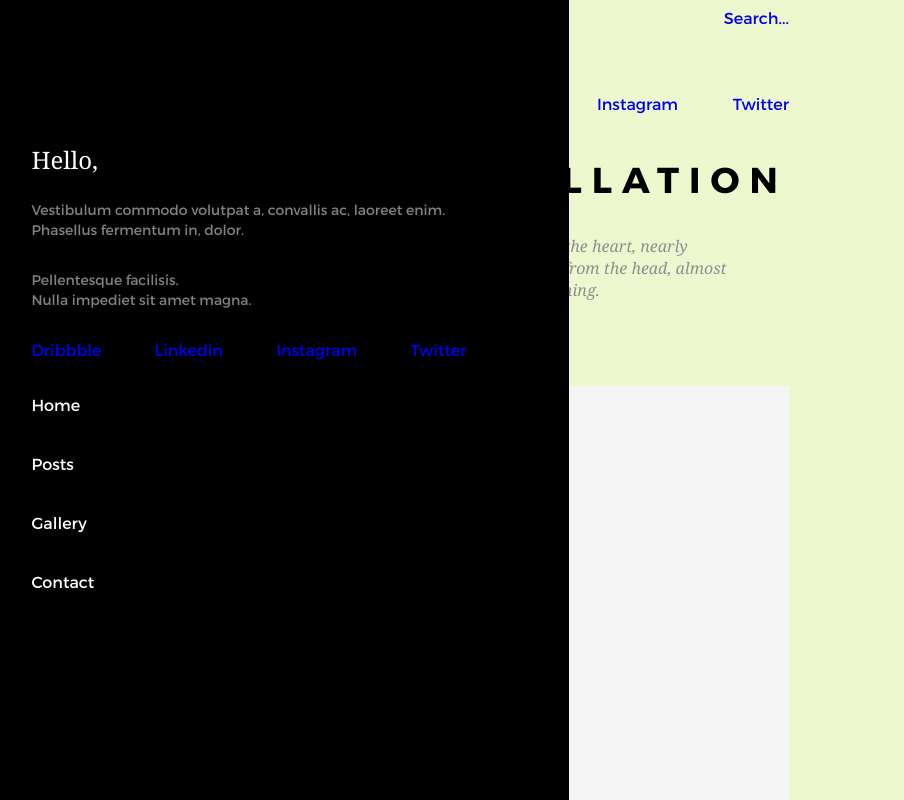
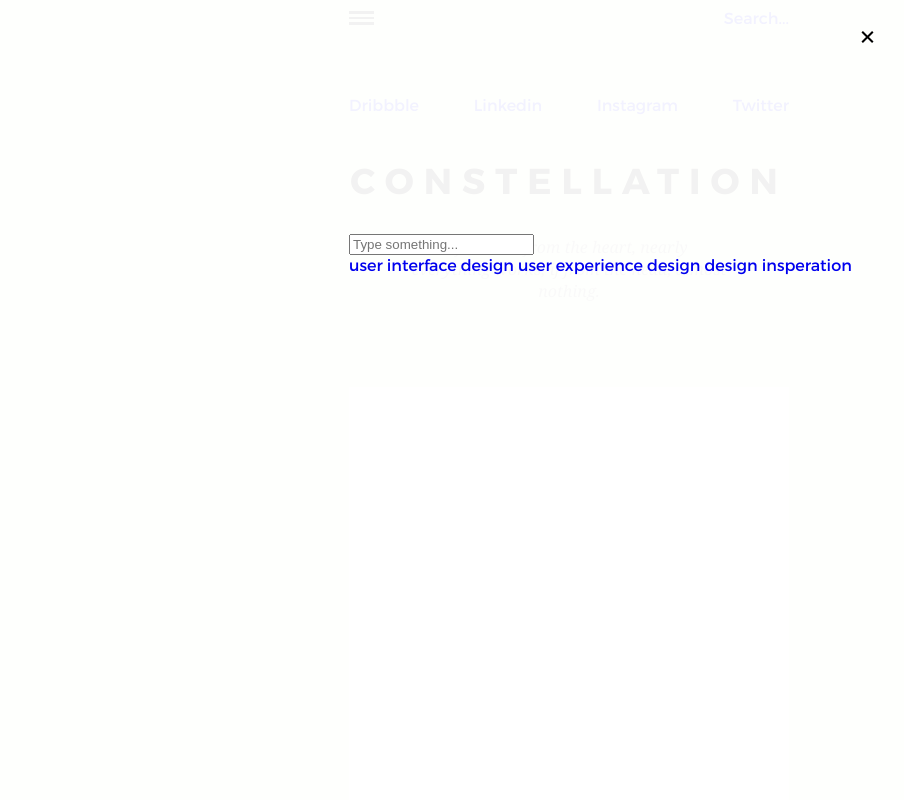
Before and after one commit to ValeriaKhristinina/constellation, a website: page source/assets/index.html in a window 1280 px wide. Shown: the top 800 px of the page, without its empty margins (71-975 px from the left). Drawn offline with nearby package versions, Linux system fonts and the light colour scheme; files that its build step writes are made by us from their sources.

Commit message:
Add styles

```diff
--- a/source/assets/index.html
+++ b/source/assets/index.html
@@ -13,9 +13,9 @@
     <div class="page-header__wrapper">
       <div class="page-header__upper-panel">
         <section class="user-block">
-          <button class="user-block__toggle  user-block__toggle--open   btn-toggle" type="button">Open menu</button>
+          <button class="btn-toggle  user-block__hamburger  " type="button">Open menu</button>
           <div class="user-block__wrapper  user-block__wrapper--closed">
-            <button class="user-block__toggle  btn-toggle  btn-toogle--closed" type="button" name="button">Close</button>
+            <button class="btn-toggle  btn-toggle__closed  user-block__closed" type="button" name="button">Close</button>
             <section class="login">
               <h2 class="login__title">Hello,</h2>
               <p class="login__description">Vestibulum commodo volutpat a, convallis ac, laoreet enim. Phasellus fermentum in, dolor.</p>
@@ -44,7 +44,7 @@
           <a class="search__icon" href="#">Search...</a>
         </section>
         <div class="search__wrapper  search__wrapper--closed">
-          <button class="btn-toggle  .btn__toogle--closed  search__closed" type="button" name="button">Closed</button>
+          <button class="search__closed  btn-toggle  btn-toggle__closed" type="button" name="button">Closed</button>
           <form class="search__form">
             <input type="search" name="search" id="search-form" placeholder="Type something...">
           </form>
--- a/source/less/blocks/btn-toggle.less
+++ b/source/less/blocks/btn-toggle.less
@@ -5,24 +5,17 @@
   cursor: pointer;
 }
 
-
-.btn__toogle--closed {
-  position: absolute;
-  top:26px;
-  right:20px;
-  width: 15px;
-  height: 15px;
-
+.btn-toggle__closed{
 
   &::before,
   &::after {
     content: "";
     position: absolute;
-    top: 6px;
+    top: 8px;
     left: 0;
     width: 15px;
-    height: 1px;
-    background-color: white;
+    height: 2px;
+    background-color: @clr-white;
     z-index: 3;
   }
 
--- a/source/less/blocks/modal-overlay.less
+++ b/source/less/blocks/modal-overlay.less
@@ -11,5 +11,5 @@
 }
 
 .modal-overlay--show{
-  display: none;
+  display: block;
 }
--- a/source/less/blocks/search.less
+++ b/source/less/blocks/search.less
@@ -1,4 +1,5 @@
-.search {}
+.search {
+}
 .search-icon {
   font-size: 0;
   @media @desktop-widths {
@@ -6,13 +7,25 @@
   }
 }
 .search__wrapper--closed {
-  display: none;
+  display: block;
 }
 .search__wrapper {
   position: absolute;
+  padding-top: 225px;
   z-index: 15;
 }
 
 .search__closed{
+  position: absolute;
+  top: 20px;
+  right: -20px;
+}
+
+.search__closed.btn-toggle__closed::before,
+.search__closed.btn-toggle__closed::after{
+  background-color: @clr-black;
+}
+
+.search__form{
 
 }
--- a/source/less/blocks/user-block.less
+++ b/source/less/blocks/user-block.less
@@ -1,16 +1,8 @@
 .user-block {}
-.user-block__toggle {
+
+.user-block__hamburger {
   position: relative;
-  text-indent: -9999px;
-  color: white;
-  padding: 0;
-  background-color: transparent;
-  border: none;
-  cursor: pointer;
-  height: auto;
-}
-.user-block__toggle--open {
-    width: 25px;
+  width: 25px;
   &::before {
     content: "";
     position: absolute;
@@ -18,25 +10,31 @@
     left: 0;
     width: 25px;
     height: 14px;
-    background: linear-gradient(to bottom, @clr-toggle 20%,transparent 20%, transparent 40%, @clr-toggle 40%, @clr-toggle 60%, transparent 60%, transparent 80%, @clr-toggle 80%);
+    background: linear-gradient(to bottom, @clr-black 20%,transparent 20%, transparent 40%, @clr-black 40%, @clr-black 60%, transparent 60%, transparent 80%, @clr-black 80%);
   }
 }
+
+.user-block__closed{
+  position: absolute;
+  top: 25px;
+  right: 20px;
+}
+
+
 .user-block__wrapper--closed {
-  display: block;
+  display: none;
   box-sizing: border-box;
-  position:fixed;
+  position: fixed;
   top: 0;
-  left:0;
+  left: 0;
   height: 100%;
-  width: 50%;
-  padding-top: 10%;
-  padding-left: 8%;
-  padding-right: 8%;
-  background-color: black;
-  color: white;
+  width: 85%;
+  padding: 20% 20% 0;
+  background-color: @clr-black;
+  color: @clr-white;
   z-index: 2;
-
-  @media @desktop-widths{
+  @media @desktop-widths {
+    width: 30%;
     padding-top: 8%;
     padding-left: 6%;
     padding-right: 6%;
--- a/source/less/variables.less
+++ b/source/less/variables.less
@@ -7,6 +7,6 @@
 @clr-border: #dadada;
 @bg-post-green: #25f1b0;
 @clr-white: #ffffff;
-@clr-toggle: #000000;
+@clr-black: #000000;
 @clr-garkgrey: #818181;
 @clr-darkgreen: #16d598;
```
